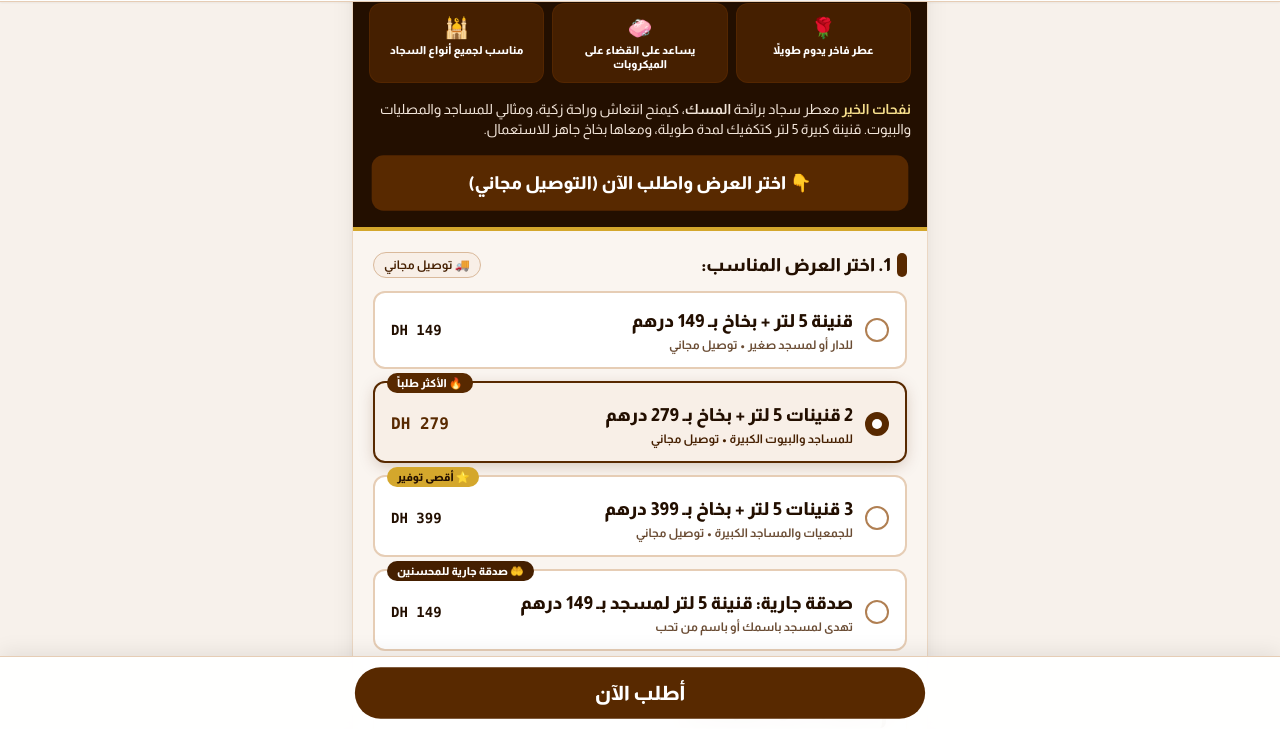
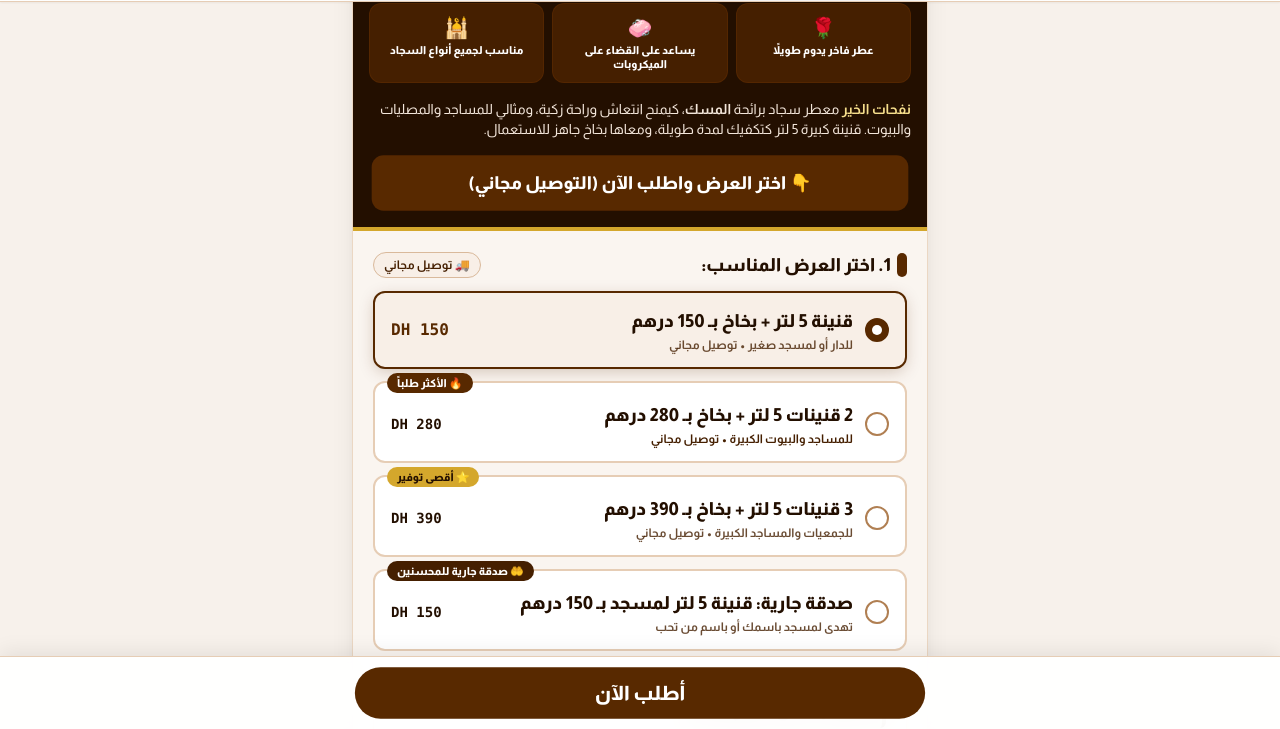
Before and after one commit to karimbelouch-crypto/nafahatalkhayer, a plain HTML site: page index.html in a window 1280 px wide. Both pictures are taken after a click on the radio button 640 px from the left and 1253 px from the top of the page. Shown: the part 924-1653 px from the top of the page. Drawn offline with nearby package versions, Linux system fonts and the light colour scheme.

Commit message:
Update index.html

```diff
--- a/index.html
+++ b/index.html
@@ -7,8 +7,7 @@
     const STORE_CONFIG = {
       // رابط Google Sheet (Apps Script Web App) - املأه باش توصلك الطلبات
       GOOGLE_SHEET_URL: "https://script.google.com/macros/s/AKfycbz-tLRYO0VbbStFeLW9InigB3wsmZI_w2GluSt1jPi9M92gZgKN0M-PckOATh7GDrt5aA/exec",
-      FACEBOOK_PIXEL_ID: "1467414725316272
-",
+      FACEBOOK_PIXEL_ID: "1467414725316272",
       TIKTOK_PIXEL_ID: "",
       WHATSAPP_NUMBER: "212694983783",
       PRODUCT_ID: "NAFAHAT-ALKHAYER-5L",
@@ -53,7 +52,7 @@
     }
     .btn-pulse { animation: pulse-theme 2s infinite; }
     .offer-card { transition: all .2s ease; }
-    .offer-card.selected { border-color: var(--main); background-color: var(--light); box-shadow: 0 4px 16px -2px rgba(var(--rgb), .25); }
+    .offer-card.selected, .offer-card.selected:hover { border-color: var(--main); background-color: var(--light); box-shadow: 0 4px 16px -2px rgba(var(--rgb), .25); }
     .img-placeholder {
       min-height: 230px;
       background: repeating-linear-gradient(45deg, #F8EFE7, #F8EFE7 12px, #EBD9C8 12px, #EBD9C8 24px);
@@ -411,7 +410,7 @@
 
   <script>
     const P = STORE_CONFIG.PACK_PRICES;
-    let selectedBundle = { id: "2", title: `2 قنينات 5 لتر + بخاخ بـ ${P.pack2} درهم`, qty: 2, price: P.pack2 };
+    let selectedBundle = { id: "2", sadaqa: false, title: `2 قنينات 5 لتر + بخاخ بـ ${P.pack2} درهم`, qty: 2, price: P.pack2 };
 
     function initFacebookPixel(id) {
       if (!id) return;
@@ -459,28 +458,32 @@
       } catch (e) {}
     }
 
+    function paintCard(card, on) {
+      const i = card.querySelector(".radio-indicator"), d = card.querySelector(".radio-dot"), p = card.querySelector(".offer-price-text");
+      card.classList.toggle("selected", on);
+      card.classList.toggle("border-emerald-200", !on);
+      card.classList.toggle("bg-white", !on);
+      card.setAttribute("aria-checked", on ? "true" : "false");
+      card.tabIndex = on ? 0 : -1;
+      if (i) { i.style.borderColor = on ? "var(--main)" : "#B07F52"; i.style.backgroundColor = on ? "var(--main)" : "#fff"; }
+      if (d) { d.classList.toggle("hidden", !on); d.classList.toggle("bg-white", true); }
+      if (p) { p.style.color = on ? "var(--main)" : ""; p.classList.toggle("text-base", on); p.classList.toggle("text-sm", !on); }
+    }
+
     function selectCard(card) {
-      document.querySelectorAll("#bundleContainer .offer-card").forEach(c => {
-        c.classList.remove("selected"); c.classList.add("border-emerald-200", "bg-white");
-        const i = c.querySelector(".radio-indicator"), d = c.querySelector(".radio-dot");
-        if (i) { i.style.borderColor = "#C9A27E"; i.style.backgroundColor = "#fff"; }
-        if (d) d.classList.add("hidden");
-      });
-      card.classList.add("selected"); card.classList.remove("border-emerald-200", "bg-white");
-      const i = card.querySelector(".radio-indicator"), d = card.querySelector(".radio-dot");
-      if (i) { i.style.borderColor = STORE_CONFIG.THEME_COLOR; i.style.backgroundColor = STORE_CONFIG.THEME_COLOR; }
-      if (d) d.classList.remove("hidden");
+      const same = selectedBundle.id === card.dataset.bundleId;
+      document.querySelectorAll("#bundleContainer .offer-card").forEach(c => paintCard(c, c === card));
       selectedBundle = {
         id: card.dataset.bundleId,
         title: card.querySelector(".offer-title-text").textContent.trim(),
         qty: parseInt(card.dataset.qty, 10) || 1,
         price: parseFloat(card.dataset.price) || P.pack2
       };
+      selectedBundle.sadaqa = card.dataset.sadaqa === "1";
       document.getElementById("summaryOfferTitle").textContent = selectedBundle.title;
       document.getElementById("summaryPriceBadge").textContent = `MAD ${selectedBundle.price.toFixed(2)}`;
-      selectedBundle.sadaqa = card.dataset.sadaqa === "1";
       document.getElementById("sadaqaFields").classList.toggle("hidden", !selectedBundle.sadaqa);
-      track("InitiateCheckout");
+      if (!same) track("InitiateCheckout");
     }
 
     document.addEventListener("DOMContentLoaded", function () {
@@ -497,8 +500,13 @@
           card.querySelector(".offer-title-text").textContent = labels[k];
           card.querySelector(".offer-price-text").textContent = `${P[k]} DH`;
         }
+        card.setAttribute("role", "radio");
         card.addEventListener("click", () => selectCard(card));
+        card.addEventListener("keydown", e => {
+          if (e.key === "Enter" || e.key === " ") { e.preventDefault(); selectCard(card); }
+        });
       });
+      document.querySelectorAll("#bundleContainer .offer-card").forEach(c => paintCard(c, c.dataset.bundleId === selectedBundle.id));
       selectedBundle.title = labels.pack2;
       document.getElementById("summaryOfferTitle").textContent = labels.pack2;
       document.getElementById("summaryPriceBadge").textContent = `MAD ${P.pack2.toFixed(2)}`;
```
